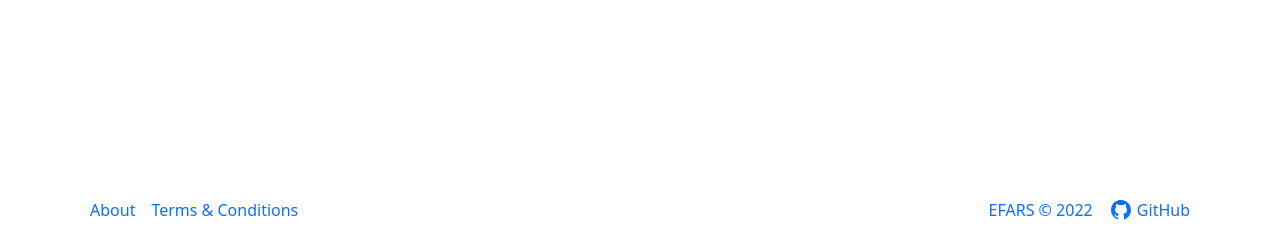
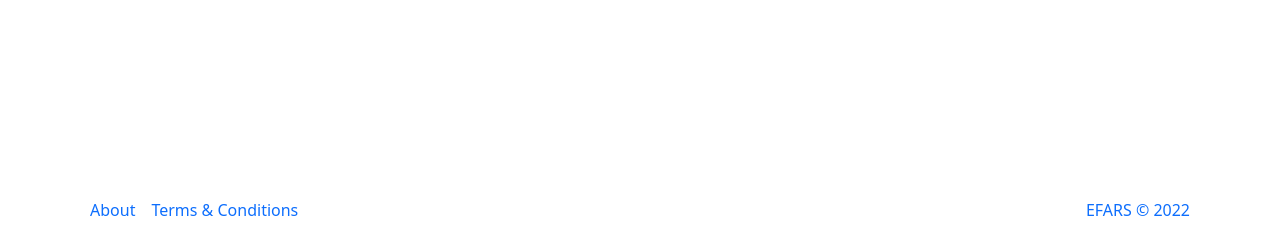
Before and after one commit to nedimcanulusoy/EFARS, a Flask app: page / in a window 1280 px wide. Shown: the part 562-800 px from the top of the page. Run offline with Flask 2, Linux system fonts and the light colour scheme; parts of the project's set-up code (start-up, migrations or seed data) failed here and were passed over.

Commit message:
UPDATE footer.html

```diff
--- a/efars/templates/base_components/footer.html
+++ b/efars/templates/base_components/footer.html
@@ -1,4 +1,4 @@
-<footer class="mt-auto fixed-bottom">
+<footer class="mt-auto fixed-bottom fade-in" id="footer-comp">
     <div class="container">
         <nav class="navbar navbar-expand">
             <ul class="navbar-nav flex-fill">
@@ -8,21 +8,11 @@
                 <li class="nav-item">
                     <a class="nav-link text-primary" href="{{ url_for('terms_conditions') }}">Terms & Conditions</a>
                 </li>
-    {#      <li class="nav-item">#}
-    {#        <a class="nav-link text-primary" href="#">FOOTER-3</a>#}
-    {#      </li>#}
             </ul>
 
             <div class="navbar-nav flex-row nav-login-colors-link text-primary mx-2">
                 EFARS © 2022
             </div>
-
-        <div class="navbar-nav flex-row nav-login-colors-link mx-2">
-            <a class="text-decoration-none text-primary" href="https://github.com/TheNavyInfantry/EFARS" target="_blank">
-                <img class="align-top" src={{ url_for('static', filename='img/github.svg') }}/>
-                GitHub
-            </a>
-        </div>
         </nav>
     </div>
 </footer>
```
Lines whose indentation alone changed are shown as unchanged.
